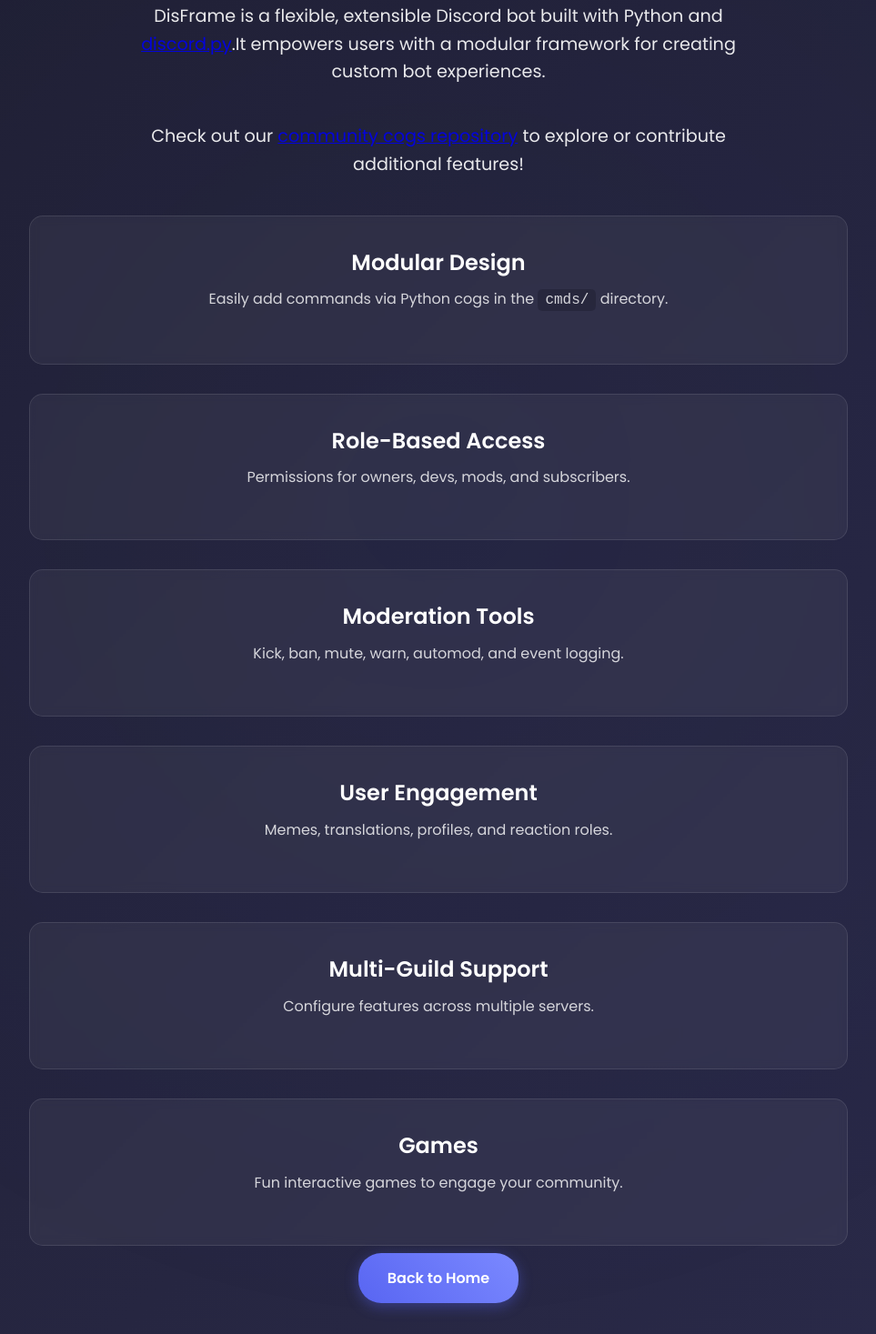
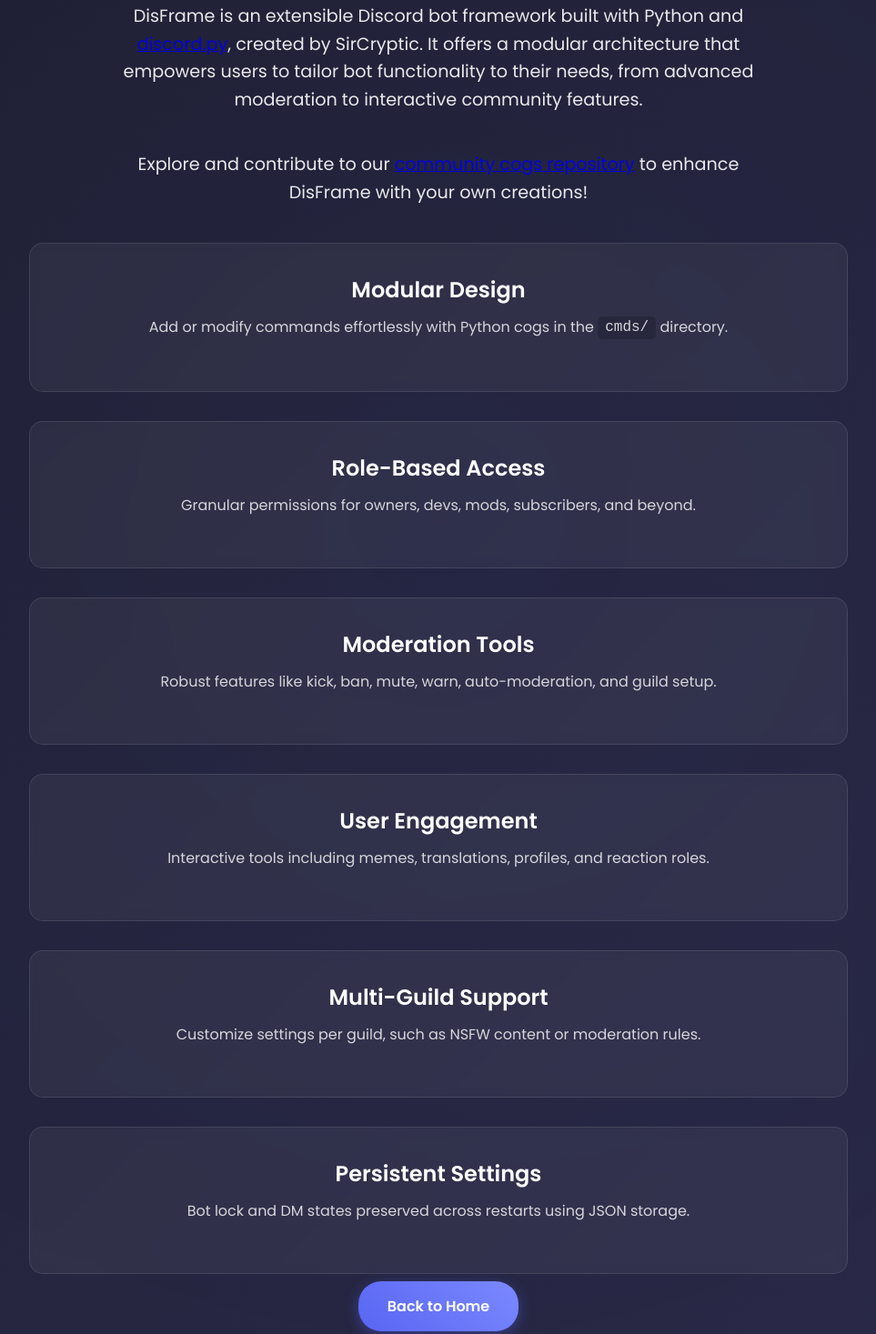
Before and after one commit to SirCryptic/DisWeb, a plain HTML site: page pages/guide.html in a window 1280 px wide. Shown: the part 495-1962 px from the top of the page at 91% size, without its empty margins (158-1121 px from the left). Drawn offline with Linux system fonts and the light colour scheme.

Commit message:
Update guide.html

```diff
--- a/pages/guide.html
+++ b/pages/guide.html
@@ -5,13 +5,13 @@
     <meta name="viewport" content="width=device-width, initial-scale=1.0">
     <title>About - DisFrame Bot</title>
     <meta property="og:title" content="About DisFrame Bot" />
-    <meta property="og:description" content="Learn about DisFrame, a Python Discord bot framework with modular cogs, moderation tools, and more by SirCryptic." />
+    <meta property="og:description" content="Discover DisFrame, a modular Python Discord bot framework by SirCryptic, featuring robust moderation, engaging features, and more." />
     <meta property="og:image" content="https://repository-images.githubusercontent.com/922656232/2b3449ac-728f-4725-9a5c-31d18276abf0" />
     <meta property="og:url" content="https://sircryptic.github.io/DisWeb/pages/about.html" />
     <meta property="og:type" content="website" />
     <meta name="twitter:card" content="summary_large_image" />
     <meta name="twitter:title" content="About DisFrame Bot" />
-    <meta name="twitter:description" content="Learn about DisFrame, a Python Discord bot framework with modular cogs, moderation tools, and more by SirCryptic." />
+    <meta name="twitter:description" content="Discover DisFrame, a modular Python Discord bot framework by SirCryptic, featuring robust moderation, engaging features, and more." />
     <meta name="twitter:image" content="https://repository-images.githubusercontent.com/922656232/2b3449ac-728f-4725-9a5c-31d18276abf0" />
     <link rel="stylesheet" href="/DisWeb/assets/css/style.css">
     <link href="https://fonts.googleapis.com/css2?family=Poppins:wght@400;600&display=swap" rel="stylesheet">
@@ -36,39 +36,39 @@
     <header>
         <div class="container">
             <h1>About DisFrame</h1>
-            <p>A framework for building better Discord bots</p>
+            <p>A powerful framework for crafting custom Discord bots</p>
         </div>
     </header>
     <main>
         <section class="content">
             <div class="container">
                 <h2>What is DisFrame?</h2>
-                <p>DisFrame is a flexible, extensible Discord bot built with Python and <a href="https://discordpy.readthedocs.io/">discord.py</a>.It empowers users with a modular framework for creating custom bot experiences.</p>
-                <p>Check out our <a href="https://github.com/sircryptic/DisFrame-cogs">community cogs repository</a> to explore or contribute additional features!</p>
+                <p>DisFrame is an extensible Discord bot framework built with Python and <a href="https://discordpy.readthedocs.io/">discord.py</a>, created by SirCryptic. It offers a modular architecture that empowers users to tailor bot functionality to their needs, from advanced moderation to interactive community features.</p>
+                <p>Explore and contribute to our <a href="https://github.com/sircryptic/DisFrame-cogs">community cogs repository</a> to enhance DisFrame with your own creations!</p>
                 <div class="card-grid">
                     <div class="card">
                         <h3>Modular Design</h3>
-                        <p>Easily add commands via Python cogs in the <code>cmds/</code> directory.</p>
+                        <p>Add or modify commands effortlessly with Python cogs in the <code>cmds/</code> directory.</p>
                     </div>
                     <div class="card">
                         <h3>Role-Based Access</h3>
-                        <p>Permissions for owners, devs, mods, and subscribers.</p>
+                        <p>Granular permissions for owners, devs, mods, subscribers, and beyond.</p>
                     </div>
                     <div class="card">
                         <h3>Moderation Tools</h3>
-                        <p>Kick, ban, mute, warn, automod, and event logging.</p>
+                        <p>Robust features like kick, ban, mute, warn, auto-moderation, and guild setup.</p>
                     </div>
                     <div class="card">
                         <h3>User Engagement</h3>
-                        <p>Memes, translations, profiles, and reaction roles.</p>
+                        <p>Interactive tools including memes, translations, profiles, and reaction roles.</p>
                     </div>
                     <div class="card">
                         <h3>Multi-Guild Support</h3>
-                        <p>Configure features across multiple servers.</p>
+                        <p>Customize settings per guild, such as NSFW content or moderation rules.</p>
                     </div>
                     <div class="card">
-                        <h3>Games</h3>
-                        <p>Fun interactive games to engage your community.</p>
+                        <h3>Persistent Settings</h3>
+                        <p>Bot lock and DM states preserved across restarts using JSON storage.</p>
                     </div>
                 </div>
                 <a href="/DisWeb/index.html" class="btn btn-primary">Back to Home</a>
```
